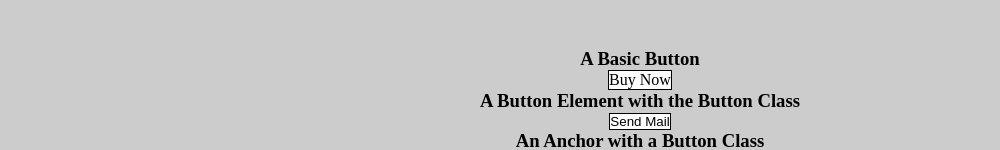
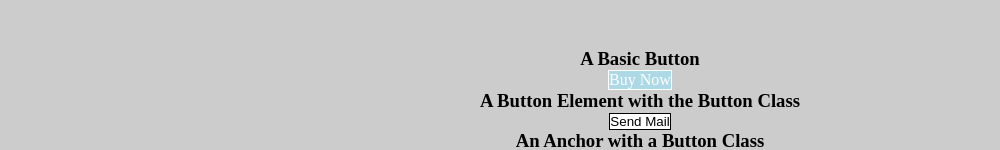
Before and after one commit to justinbrowne/justinbrowne.github.io, a plain HTML site: page button.html in a window 1280 px wide. In both pictures the pointer is over the element "Buy Now". Shown: the part 242-392 px from the top of the page, without its empty margins (0-1000 px from the left). Drawn offline with Linux system fonts and the light colour scheme; a web font is replaced by a local one.

Commit message:
Update button.css

```diff
--- a/css/button.css
+++ b/css/button.css
@@ -23,3 +23,9 @@ color: black;
   height: 100px;
   font-size: 2em;
 }
+
+.button:hover, .botton:active {
+  background-color: lightblue;
+  color: white;
+  border: 1px solid white;
+}
```
